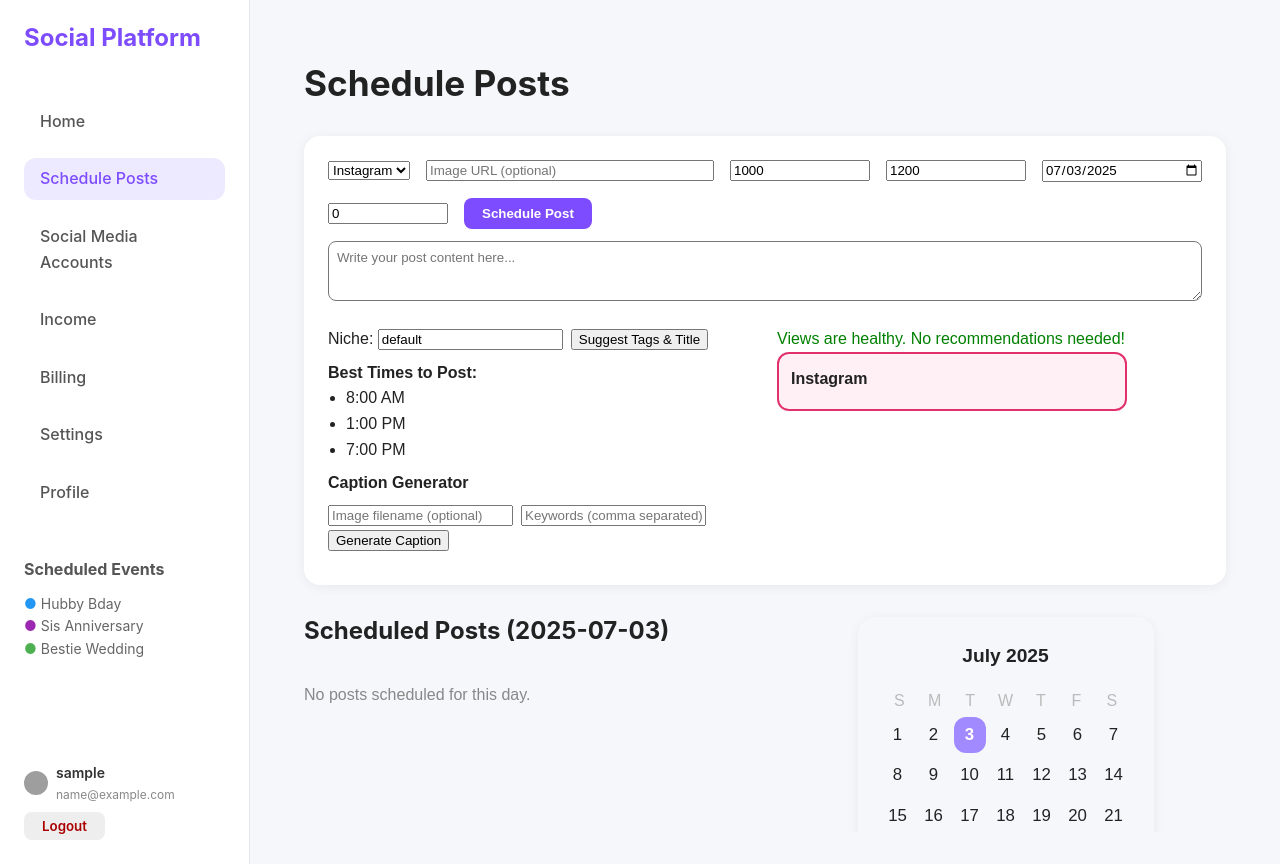
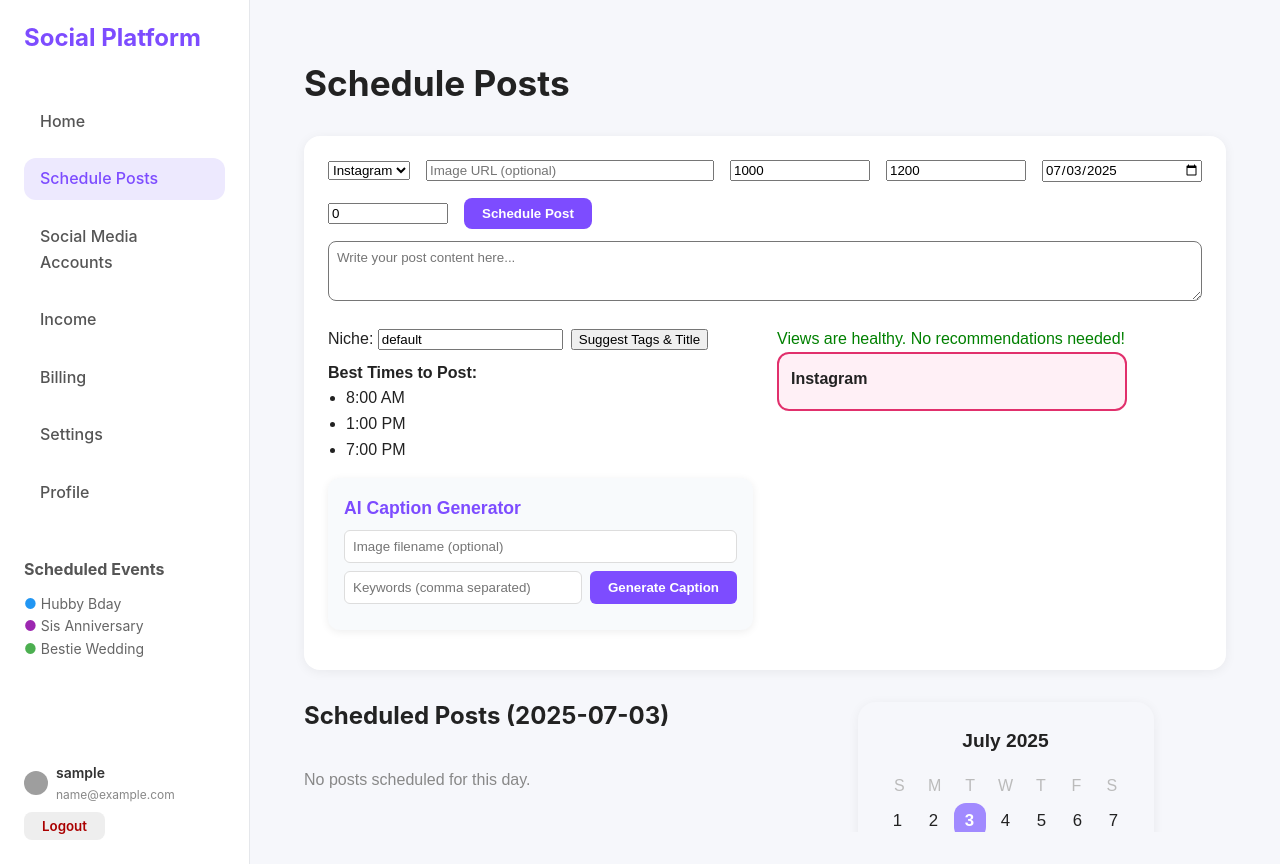
Before and after one commit to kunalbavdhane9922/Sankap_101_Hackathon, a React (Vite) app: page /schedule in a window 1280 px wide. Built offline with nearby package versions, Linux system fonts and the light colour scheme; sample sign-in values are in the browser's storage; grey boxes are pictures that could not be loaded.

Commit message:
Automated commit

```diff
--- a/src/components/CaptionGenerator.jsx
+++ b/src/components/CaptionGenerator.jsx
@@ -1,37 +1,63 @@
 import React, { useState } from 'react';
-import { generateCaption } from '../utils/captionGen';
+import { generateCaptionAI } from '../utils/captionGen';
 
 export default function CaptionGenerator() {
   const [filename, setFilename] = useState('');
   const [keywords, setKeywords] = useState('');
   const [caption, setCaption] = useState('');
+  const [loading, setLoading] = useState(false);
+  const [error, setError] = useState('');
 
-  const handleGenerate = () => {
-    const kwArr = keywords.split(',').map(k => k.trim()).filter(Boolean);
-    setCaption(generateCaption({ filename, keywords: kwArr }));
+  const handleGenerate = async () => {
+    setLoading(true);
+    setError('');
+    setCaption('');
+    try {
+      const kwArr = keywords.split(',').map(k => k.trim()).filter(Boolean);
+      const result = await generateCaptionAI({ filename, keywords: kwArr });
+      setCaption(result);
+    } catch (e) {
+      setError('Failed to generate caption.');
+    } finally {
+      setLoading(false);
+    }
   };
 
   return (
-    <div className="caption-generator" style={{ margin: '8px 0' }}>
-      <b>Caption Generator</b>
-      <div style={{ margin: '6px 0' }}>
+    <div className="caption-generator" style={{ margin: '16px 0', padding: 16, background: '#f8fafc', borderRadius: 12, boxShadow: '0 2px 8px #eee' }}>
+      <div style={{ fontWeight: 700, fontSize: '1.1rem', marginBottom: 8, color: '#7d4cff' }}>AI Caption Generator</div>
+      <div style={{ display: 'flex', flexWrap: 'wrap', gap: 8, marginBottom: 10 }}>
         <input
           type="text"
           placeholder="Image filename (optional)"
           value={filename}
           onChange={e => setFilename(e.target.value)}
-          style={{ marginRight: 8 }}
+          style={{ flex: 1, minWidth: 180, padding: 8, borderRadius: 6, border: '1px solid #ddd' }}
         />
         <input
           type="text"
           placeholder="Keywords (comma separated)"
           value={keywords}
           onChange={e => setKeywords(e.target.value)}
-          style={{ marginRight: 8 }}
+          style={{ flex: 2, minWidth: 220, padding: 8, borderRadius: 6, border: '1px solid #ddd' }}
         />
-        <button onClick={handleGenerate}>Generate Caption</button>
+        <button
+          onClick={handleGenerate}
+          disabled={loading}
+          style={{ background: '#7d4cff', color: 'white', border: 'none', borderRadius: 6, padding: '8px 18px', fontWeight: 600, cursor: loading ? 'not-allowed' : 'pointer', minWidth: 120 }}
+        >
+          {loading ? 'Generating...' : 'Generate Caption'}
+        </button>
       </div>
-      {caption && <div style={{ marginTop: 6, fontStyle: 'italic' }}>{caption}</div>}
+      {error && <div style={{ color: 'red', marginBottom: 8 }}>{error}</div>}
+      {caption && (
+        <textarea
+          value={caption}
+          readOnly
+          rows={2}
+          style={{ width: '100%', marginTop: 8, borderRadius: 6, border: '1px solid #ddd', padding: 8, fontStyle: 'italic', background: '#f4f4ff', color: '#333', resize: 'none' }}
+        />
+      )}
     </div>
   );
 }
--- a/src/components/Income.css
+++ b/src/components/Income.css
@@ -79,7 +79,7 @@
 
 .income-chart-bar {
   flex: 1;
-  background: linear-gradient(180deg, var(--color-primary), #6366f1);
+  background: linear-gradient(180deg, var(--color-primary), #9940d4);
   border-radius: var(--radius-sm) var(--radius-sm) 0 0;
   position: relative;
   transition: all 0.3s ease;
--- a/src/pages/Home.jsx
+++ b/src/pages/Home.jsx
@@ -1,6 +1,7 @@
 import React, { useEffect, useState } from 'react';
 import './Home.css';
 import CompetitorComparison from "../components/CompetitorComparison";
+import CaptionGenerator from "../components/CaptionGenerator";
 import API_BASE_URL from "../config";
 
 const platformColors = {
@@ -161,6 +162,8 @@ const Home = () => {
               <AnalyticsCard key={account._id || account.platform + idx} account={account} analytics={analytics[account._id]} />
             ))}
           </div>
+          {/* AI Caption Generator */}
+          <CaptionGenerator />
           {/* Competitor Comparison Feature */}
           <CompetitorComparison niche="fitness" />
         </div>
--- a/src/utils/captionGen.js
+++ b/src/utils/captionGen.js
@@ -23,3 +23,11 @@ export function generateCaption({ filename = '', keywords = [] }) {
   }
   return templates[Math.floor(Math.random()*templates.length)];
 }
+
+// Simulate an async AI API call (replace with real API integration if needed)
+export async function generateCaptionAI({ filename = '', keywords = [] }) {
+  // Simulate network delay
+  await new Promise(res => setTimeout(res, 700));
+  // Use the same logic for now, but you can replace this with a fetch to an AI API
+  return generateCaption({ filename, keywords }) + ' (AI)';
+}
```
